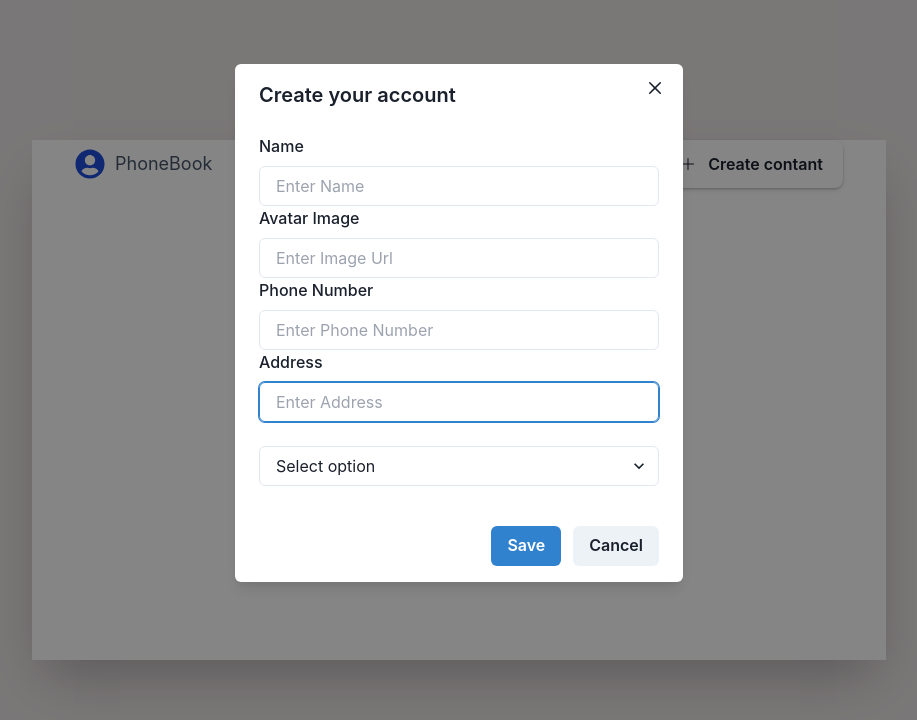
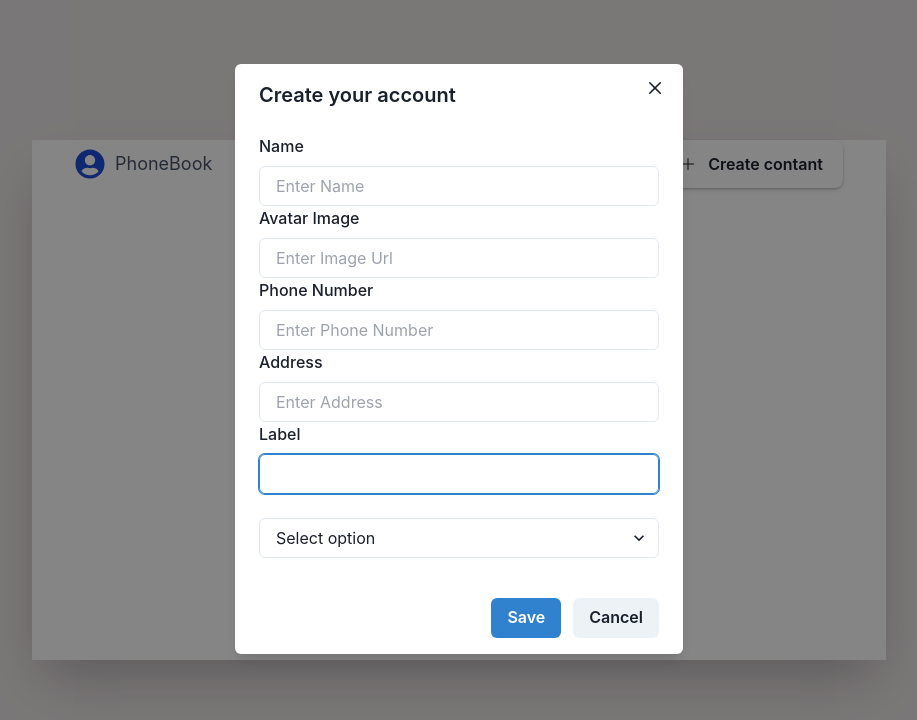
Before and after one commit to Anmoljagota/Luminous_Lab_Assignment, a React (Create React App) app: page / in a window 1280 px wide. Both pictures are taken after typing "Sample" into the empty fields and a click on the button "Create contant". Shown: the top 720 px of the page, without its empty margins (181-1098 px from the left). Built offline with nearby package versions, Linux system fonts and the light colour scheme.

Commit message:
redux setup done

```diff
--- a/package.json
+++ b/package.json
@@ -9,11 +9,15 @@
     "@testing-library/jest-dom": "^5.16.5",
     "@testing-library/react": "^13.4.0",
     "@testing-library/user-event": "^13.5.0",
+    "axios": "^1.4.0",
     "framer-motion": "^10.12.16",
     "react": "^18.2.0",
     "react-dom": "^18.2.0",
     "react-icons": "^4.9.0",
+    "react-redux": "^8.1.0",
     "react-scripts": "5.0.1",
+    "redux": "^4.2.1",
+    "redux-thunk": "^2.4.2",
     "web-vitals": "^2.1.4"
   },
   "scripts": {
--- a/src/Componenets/UserDetailsModal.jsx
+++ b/src/Componenets/UserDetailsModal.jsx
@@ -15,16 +15,23 @@ import {
   Input,
   Select,
 } from "@chakra-ui/react";
-const UserDetailsModal = () => {
+const UserDetailsModal = ({ setDetsails, details }) => {
   const { isOpen, onOpen, onClose } = useDisclosure();
   const finalRef = React.useRef(null);
   const initialRef = React.useRef(null);
-  const details = [
+  const Userdetails = [
     { name: "Name", placeholder: "Enter Name" },
     { name: "Avatar Image", placeholder: "Enter Image Url" },
     { name: "Phone Number", placeholder: "Enter Phone Number" },
     { name: "Address", placeholder: "Enter Address" },
+    { name: "Label"},
   ];
+
+  //To Add the data to details
+  function handleChange(e) {
+    const { name, value } = e.target;
+    setDetsails({ ...details, [name]: value });
+  }
   return (
     <div>
       <button
@@ -49,14 +56,19 @@ const UserDetailsModal = () => {
           <ModalHeader>Create your account</ModalHeader>
           <ModalCloseButton />
           <ModalBody pb={6}>
-            {details.map((items) => (
-              <FormControl>
+            {Userdetails.map((items,i) => (
+              <FormControl key={i}>
                 <FormLabel>{items.name}</FormLabel>
-                <Input ref={initialRef} placeholder={items.placeholder} />
+                <Input
+                  ref={initialRef}
+                  placeholder={items.placeholder}
+                  name={items.name}
+                  onChange={handleChange}
+                />
               </FormControl>
             ))}
             <br />
-            <Select placeholder="Select option">
+            <Select placeholder="Select option" onChange={handleChange} name={Userdetails[Userdetails.length-1].name}>
               <option value="Work">Work</option>
               <option value="Family">Family</option>
               <option value="Friends">Friends</option>
--- a/src/Pages/Home.jsx
+++ b/src/Pages/Home.jsx
@@ -1,8 +1,10 @@
 import { Box, Flex, Text } from "@chakra-ui/react";
-import React from "react";
+import React, { useState } from "react";
 import { FaUserCircle } from "react-icons/fa";
 import UserDetailsModal from "../Componenets/UserDetailsModal";
 const Home = () => {
+  //All The User Details Managed in This State
+  const [details,setDetsails]=useState([])
   return (
     <div className="min-h-[65vh] w-8/12 shadow-2xl m-auto bg-white">
       <Box className="m-auto w-[90%]">
@@ -18,7 +20,7 @@ const Home = () => {
             style={{ boxShadow: "rgba(0, 0, 0, 0.24) 0px 3px 8px" }}
           />
           <Flex>
-           <UserDetailsModal/>
+           <UserDetailsModal setDetsails={setDetsails} details={details}/>
           </Flex>
         </Flex>
       </Box>
--- /dev/null
+++ b/src/Redux/action.js
@@ -0,0 +1,36 @@
+import {
+  USER_DETAILS_LOADING,
+  USER_DETAILS_SUCCESS,
+  USER_DETAILS_ERROR,
+} from "./actionTypes";
+
+//if the details of the user are fetching
+const userDetailsLoading = () => {
+  return {
+    type: USER_DETAILS_LOADING,
+  };
+};
+//if the details of the users are sucessfully fetched
+const userDetailsSuccess = (payload) => {
+  return {
+    type: USER_DETAILS_SUCCESS,
+    payload,
+  };
+};
+
+// if there is any error to get users details
+const userDetailsError = () => {
+  return {
+    type: USER_DETAILS_ERROR,
+  };
+};
+
+const MainUserDetailsFunction = async (dispatch) => (data) => {
+  dispatch(userDetailsLoading());
+  try {
+    dispatch(userDetailsSuccess(data));
+  } catch {
+    dispatch(userDetailsError());
+  }
+};
+export {MainUserDetailsFunction}
--- /dev/null
+++ b/src/Redux/actionTypes.js
@@ -0,0 +1,4 @@
+const USER_DETAILS_LOADING="userloading"
+const USER_DETAILS_SUCCESS="usersuccess"
+const USER_DETAILS_ERROR="usererror"
+export {USER_DETAILS_LOADING,USER_DETAILS_SUCCESS,USER_DETAILS_ERROR}
--- /dev/null
+++ b/src/Redux/reducer.js
@@ -0,0 +1,18 @@
+import {USER_DETAILS_LOADING,USER_DETAILS_SUCCESS,USER_DETAILS_ERROR} from "./actionTypes";
+const initila_state={
+    loading:false,
+    error:false,
+    userdata:[]
+}
+
+const reducer=(state=initila_state,action)=>{
+const {type,payload}=action
+switch(type){
+    case USER_DETAILS_LOADING:return {...state,loading:true,error:false}
+    case USER_DETAILS_SUCCESS:return {...state,loading:false,error:false,userdata:[...state.userdata,payload]}
+    case USER_DETAILS_ERROR:return {...state,loading:false,error:true}
+    default:return state
+
+}
+}
+export {reducer}
--- /dev/null
+++ b/src/Redux/store.js
@@ -0,0 +1,5 @@
+import { reducer } from "./reducer";
+import { legacy_createStore, applyMiddleware } from "redux";
+import thunk from "redux-thunk";
+const store = legacy_createStore(reducer, applyMiddleware(thunk));
+export { store };
--- a/src/index.js
+++ b/src/index.js
@@ -1,13 +1,17 @@
-import React from 'react';
-import ReactDOM from 'react-dom/client';
-import './index.css';
-import App from './App';
-import reportWebVitals from './reportWebVitals';
-import {ChakraProvider} from "@chakra-ui/react"
-const root = ReactDOM.createRoot(document.getElementById('root'));
+import React from "react";
+import ReactDOM from "react-dom/client";
+import "./index.css";
+import App from "./App";
+import reportWebVitals from "./reportWebVitals";
+import { ChakraProvider } from "@chakra-ui/react";
+import { store } from "./Redux/store";
+import { Provider } from "react-redux";
+const root = ReactDOM.createRoot(document.getElementById("root"));
 root.render(
   <ChakraProvider>
-    <App />
+    <Provider store={store}>
+      <App />
+    </Provider>
   </ChakraProvider>
 );
 
```
